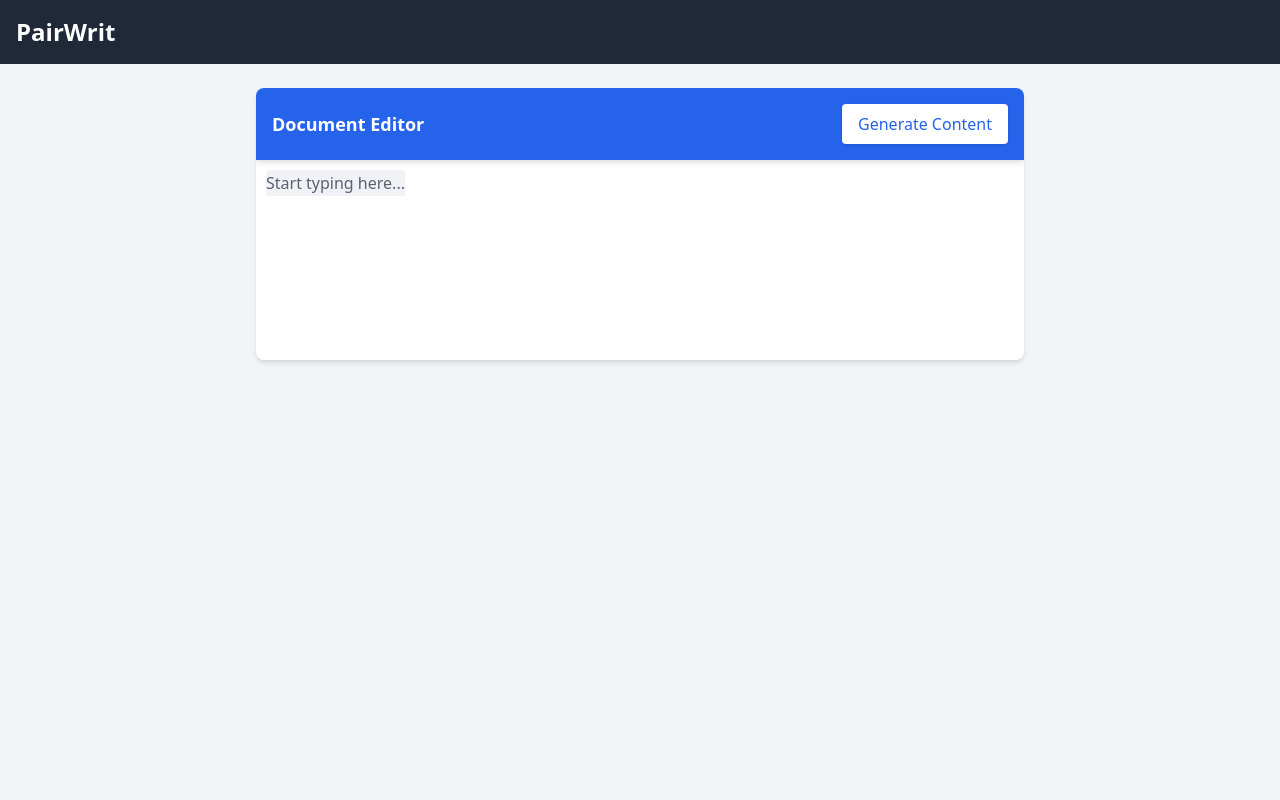
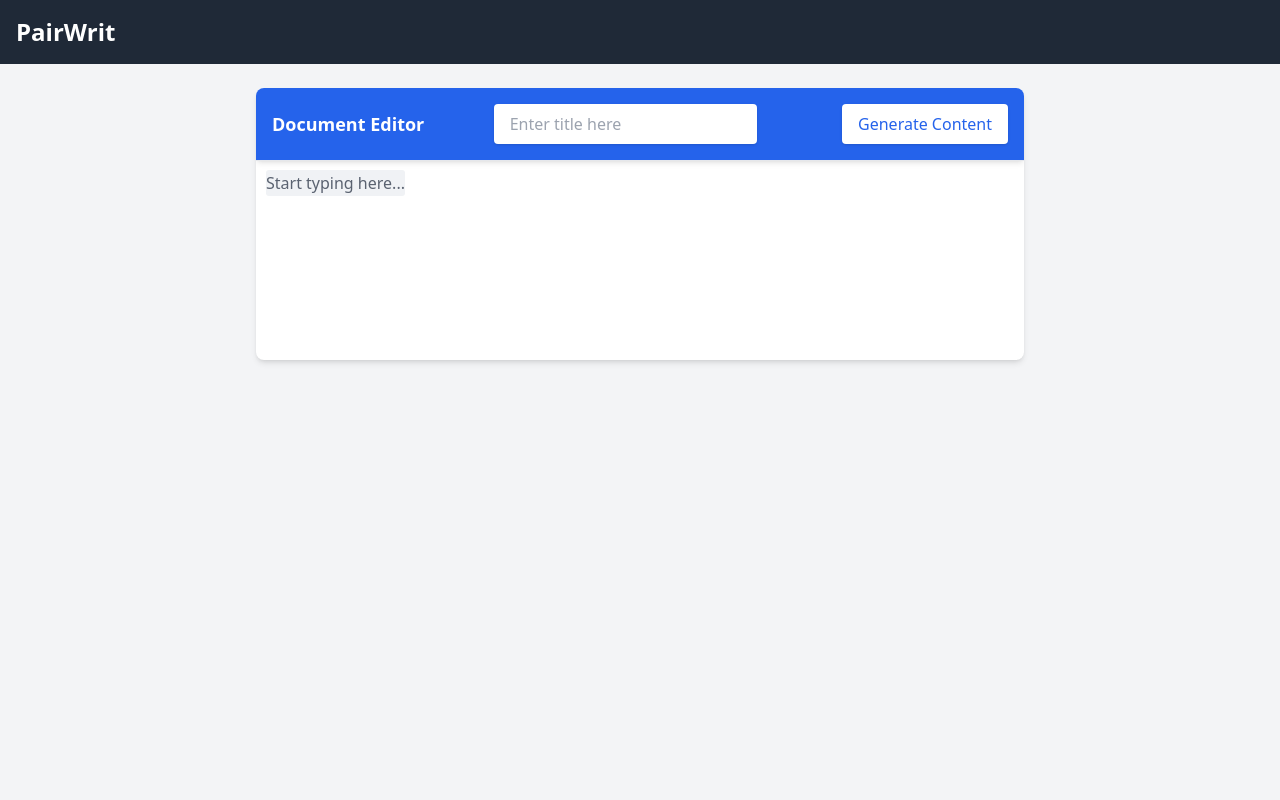
Before and after one commit to ciejer/PairWrit, a Vue app in the folder pairwrit/: page / in a window 1280 px wide. Shown: the top 800 px of the page. Built offline with nearby package versions, Linux system fonts and the light colour scheme.

Commit message:
feat: add title input in toolbar and update backend to use dynamic title

```diff
--- a/pairwrit/src/components/DocumentEditor.vue
+++ b/pairwrit/src/components/DocumentEditor.vue
@@ -1,7 +1,7 @@
 <template>
   <div class="p-6 bg-gray-100 min-h-screen">
     <div class="max-w-3xl mx-auto bg-white shadow-md rounded-lg overflow-hidden">
-      <Toolbar @generateContent="generateContent" />
+      <Toolbar :title="title" @updateTitle="updateTitle" @generateContent="generateContent" />
       <div
         ref="editableDiv"
         contenteditable="true"
@@ -35,6 +35,7 @@ export default defineComponent({
     const store = useStore();
     const editableDiv = ref<HTMLElement | null>(null);
     const content = ref('');
+    const title = ref('');
     const loading = ref(false);
     const error = ref('');
 
@@ -234,13 +235,21 @@ export default defineComponent({
       selection.addRange(range);
     };
 
+    const updateTitle = (newTitle: string) => {
+      title.value = newTitle;
+    };
+
     const generateContent = async () => {
+      if (!title.value) {
+        error.value = 'Title is required.';
+        return;
+      }
       loading.value = true;
       error.value = '';
 
       try {
         const apiFormat = convertToApiFormat(editableDiv.value!.innerHTML);
-        const response = await axios.post('http://localhost:3000/api/generate', apiFormat);
+        const response = await axios.post('http://localhost:3000/api/generate', { title: title.value, ...apiFormat });
         const generatedContent = response.data.content;
 
         if (editableDiv.value) {
--- a/pairwrit/src/components/Toolbar.vue
+++ b/pairwrit/src/components/Toolbar.vue
@@ -1,6 +1,12 @@
 <template>
   <div class="bg-blue-600 text-white p-4 flex justify-between items-center shadow-md">
     <h1 class="text-lg font-bold">Document Editor</h1>
+    <input
+      v-model="title"
+      type="text"
+      placeholder="Enter title here"
+      class="px-4 py-2 mr-4 bg-white text-blue-600 rounded shadow"
+    />
     <button
       @click="$emit('generateContent')"
       class="px-4 py-2 bg-white text-blue-600 rounded shadow hover:bg-gray-100 transition duration-300"
@@ -13,7 +19,20 @@
 <script lang="ts">
 import { defineComponent } from 'vue';
 
-export default defineComponent({});
+export default defineComponent({
+  props: {
+    title: {
+      type: String,
+      required: true
+    }
+  },
+  emits: ['updateTitle', 'generateContent'],
+  watch: {
+    title(newTitle) {
+      this.$emit('updateTitle', newTitle);
+    }
+  }
+});
 </script>
 
 <style scoped>
```
Also changed, not shown: 1 other file (tests, documents, lock files or other folders).
